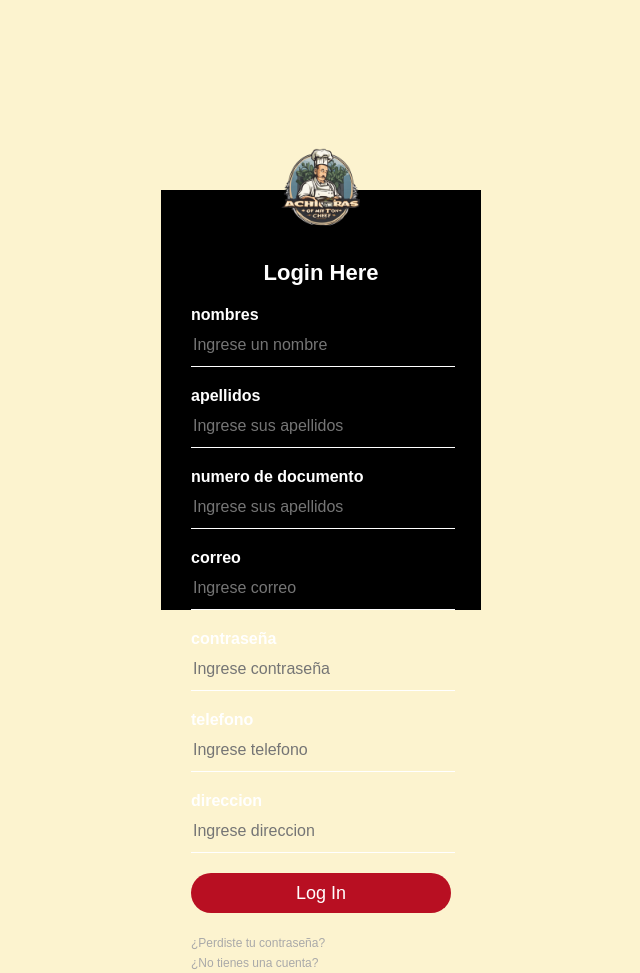
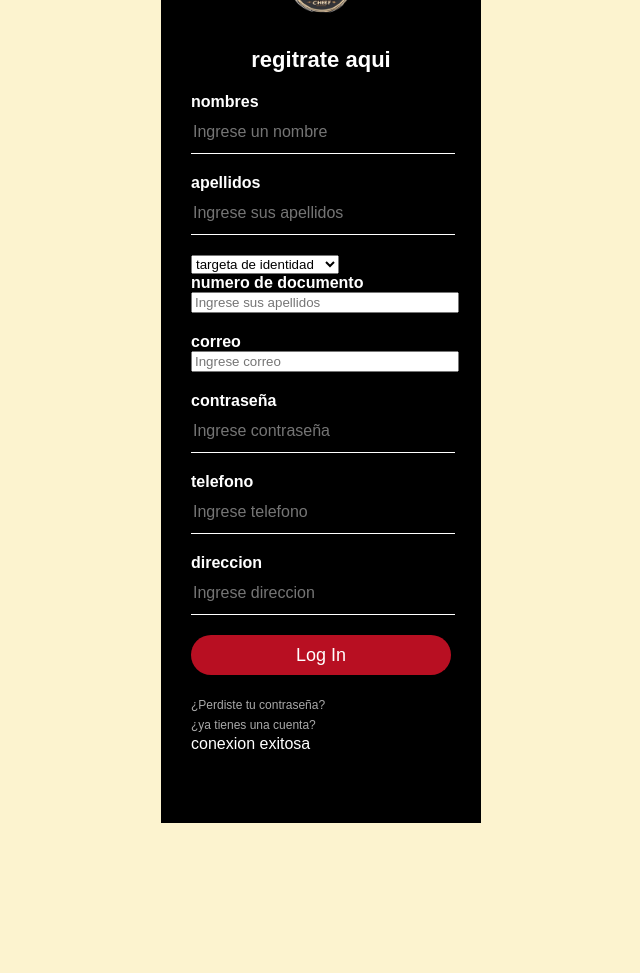
Before and after one commit to helen135531/proyecto_sena, a PHP site: page /vista/register.php in a window 1280 px wide. Shown: the whole page, without its empty margins (319-959 px from the left). After the commit the page ends 823 px from the top, so only its background shows below. Run offline with PHP 8.4, Linux system fonts and the light colour scheme.

Commit message:
register hecho

```diff
--- /dev/null
+++ b/assets/CSS/register.css
@@ -0,0 +1,86 @@
+body {
+    margin: 0;
+    padding: 0;
+    background-size: cover;
+    font-family: sans-serif;
+    height: 100vh;
+    background-color: #FCF3CF;
+  }
+
+  .register-box {
+    width: 320px;
+
+    background: #000;
+    color: #fff;
+    top: 50%;
+    left: 50%;
+    position: absolute;
+    transform: translate(-50%, -50%);
+    box-sizing: border-box;
+    padding: 70px 30px;
+  }
+
+  .register-box .avatar {
+    width: 100px;
+    height: 100px;
+    border-radius: 50%;
+    position: absolute;
+    top: -50px;
+    left: calc(50% - 50px);
+  }
+
+  .register-box h1 {
+    margin: 0;
+    padding: 0 0 20px;
+    text-align: center;
+    font-size: 22px;
+  }
+
+  .register-box label {
+    margin: 0;
+    padding: 0;
+    font-weight: bold;
+    display: block;
+  }
+
+  .register-box input {
+    width: 100%;
+    margin-bottom: 20px;
+  }
+
+  .register-box input[type="text"], .register-box input[type="password"] {
+    border: none;
+    border-bottom: 1px solid #fff;
+    background: transparent;
+    outline: none;
+    height: 40px;
+    color: #fff;
+    font-size: 16px;
+  }
+
+  .register-box input[type="submit"] {
+    border: none;
+    outline: none;
+    height: 40px;
+    background: #b80f22;
+    color: #fff;
+    font-size: 18px;
+    border-radius: 20px;
+  }
+
+  .register-box input[type="submit"]:hover {
+    cursor: pointer;
+    background: #ffc107;
+    color: #000;
+  }
+
+  .register-box a {
+    text-decoration: none;
+    font-size: 12px;
+    line-height: 20px;
+    color: darkgrey;
+  }
+
+  .register-box a:hover {
+    color: #fff;
+  }
--- a/controlador/register.php
+++ b/controlador/register.php
@@ -1,3 +1,28 @@
 <?php
 
 require "../modelo/db.php";
+
+if($_SERVER["REQUEST_METHOD"] == "POST"){
+    $nombre = $_POST['nombre'];
+    $apellido = $_POST['apellidos'];
+    $tDocumento = $_POST['Tdocumento'];
+    $noDocumento = $_POST['noDocumento'];
+    $correo = $_POST['correo'];
+    $pass = $_POST['pass'];
+    $telefono = $_POST['telefono'];
+    $direccion = $_POST['direccion'];
+
+    try{
+        $sql = "INSERT INTO Usuario (tipoDocUsuario,noDocUsuario,nombreUsuario,apellidoUsuario,direccionUsuario,telefonoUsuario,correoUsuario,passwordusuario,estadoUsuario,idRolUsuarioFK) VALUE
+        ('$tDocumento','$noDocumento','$nombre','$apellido','$direccion',$telefono,'$correo','$pass','inactivo',1)";
+       $stmt=$db->prepare($sql);
+        $stmt->execute();
+
+        echo "registrado correctamente";
+
+    }
+    catch(PDOException $e){
+        echo "error al insertar registro";
+    }
+
+}
--- a/vista/login.php
+++ b/vista/login.php
@@ -19,7 +19,7 @@
         <input type="password" placeholder="Ingrese Password" name="pass">
         <input type="submit" value="Log In" name="enviar">
         <a href="#">¿Perdiste tu contraseña?</a><br>
-        <a href="#">¿No tienes una cuenta?</a><br>
+        <a href="register.php">¿No tienes una cuenta?</a><br>
         <?php require "../controlador/login.php";   ?>
       </form>
     </div>
--- a/vista/register.php
+++ b/vista/register.php
@@ -3,42 +3,47 @@
   <head>
     <meta charset="utf-8">
     <title>Login Form Design One | Fazt</title>
-    <link rel="stylesheet" href="../assets/CSS/login.css">
+    <link rel="stylesheet" href="../assets/CSS/register.css">
   </head>
   <body>
 
-    <div class="login-box">
+    <div class="register-box">
       <img src="img/tamales.png" class="avatar" alt="Avatar Image">
-      <h1>Login Here</h1>
+      <h1>regitrate aqui</h1>
       <form method="post">
         <!-- USERNAME INPUT -->
         <label for="username">nombres</label>
         <input type="text" placeholder="Ingrese un nombre" name="nombre">
         <!-- PASSWORD INPUT -->
-        <label for="password">apellidos</label>
-        <input type="password" placeholder="Ingrese sus apellidos" name="apellidos">
+        <label for="lastname">apellidos</label>
+        <input type="text" placeholder="Ingrese sus apellidos" name="apellidos">
 
-        <label for="password">numero de documento</label>
-        <input type="password" placeholder="Ingrese sus apellidos" name="noDocumento">
+        <select name="Tdocumento" id="">
+          <option value="T.I">targeta de identidad</option>
+          <option value="C.C">cedula de ciudadania</option>
+          <option value="C.E">cedula extrangera</option>
+        </select>
+        <label for="NoDocument">numero de documento</label>
+        <input type="number" placeholder="Ingrese sus apellidos" name="noDocumento">
 
-       <label for="username">correo</label>
-        <input type="text" placeholder="Ingrese correo" name="correo">
+       <label for="Email">correo</label>
+        <input type="email" placeholder="Ingrese correo" name="correo">
 
-        <label for="username">contraseña</label>
-        <input type="text" placeholder="Ingrese contraseña" name="pass">
+        <label for="password">contraseña</label>
+        <input type="password" placeholder="Ingrese contraseña" name="pass">
 
         <label for="username">telefono</label>
         <input type="text" placeholder="Ingrese telefono" name="telefono">
 
-        <label for="username">direccion</label>
+        <label for="direccion">direccion</label>
         <input type="text" placeholder="Ingrese direccion" name="direccion">
 
 
 
         <input type="submit" value="Log In" name="enviar">
         <a href="#">¿Perdiste tu contraseña?</a><br>
-        <a href="#">¿No tienes una cuenta?</a><br>
-        <?php require "../controlador/login.php";   ?>
+        <a href="login.php">¿ya tienes una cuenta?</a><br>
+        <?php require "../controlador/register.php";   ?>
       </form>
     </div>
   </body>
```
